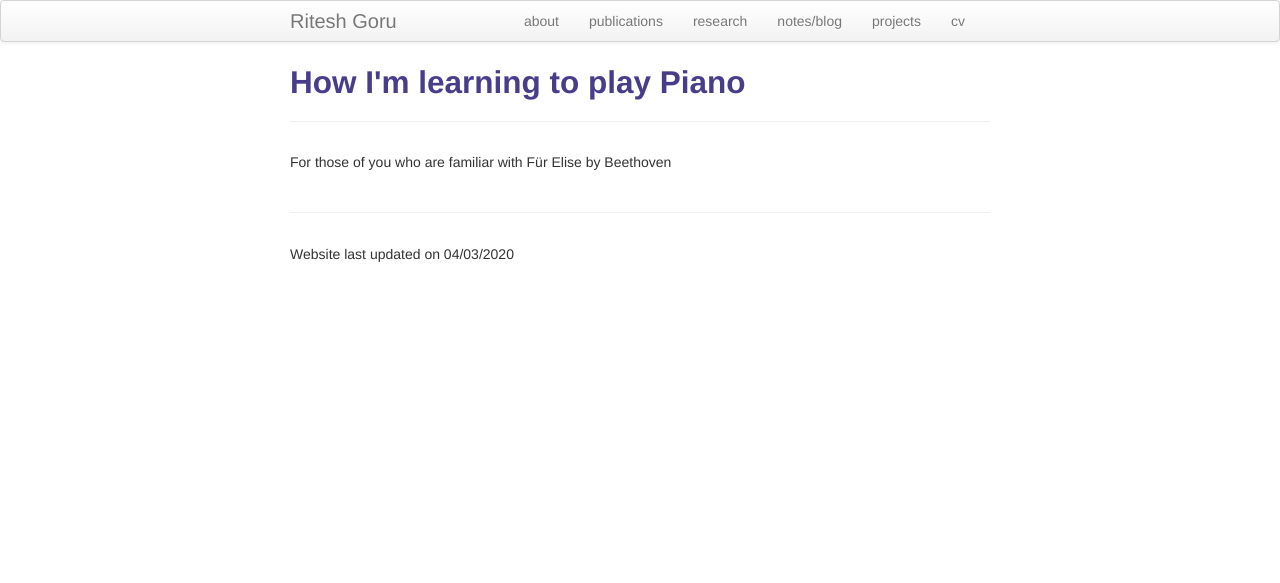
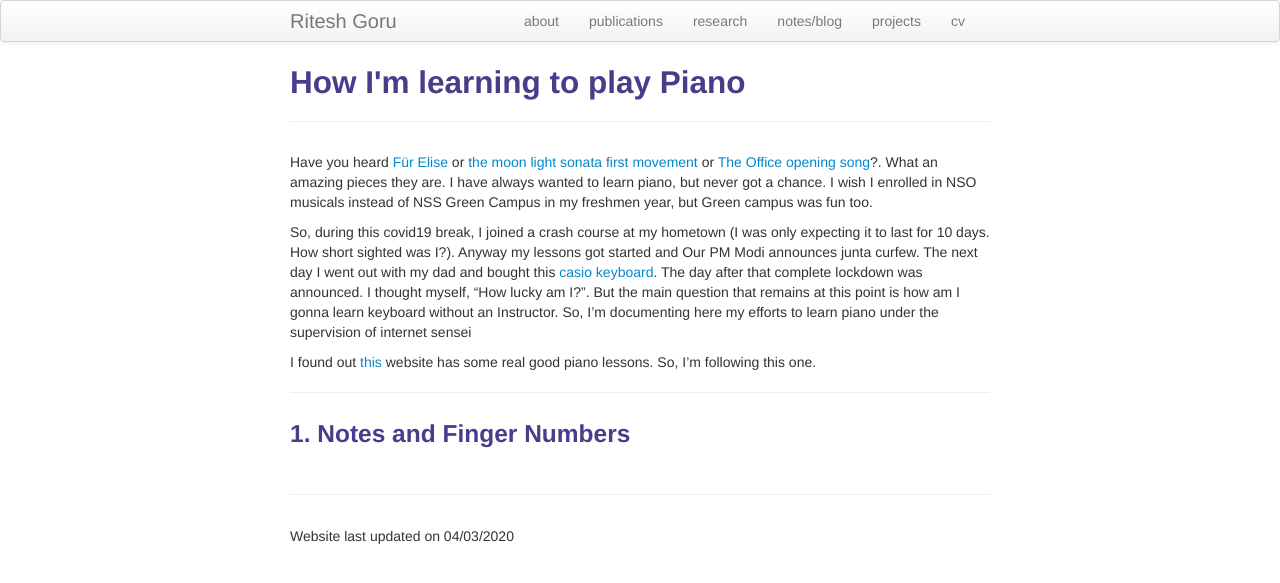
Before and after one commit to BlackWingedKing/BlackWingedKing.github.io, a Jekyll site: the page built from posts/keyboard.md, in a window 1280 px wide. Shown: the top 583 px of the page. Built offline with Jekyll 4.4.1, drawn with Linux system fonts in a browser that asks for light colours.

Commit message:
started piano

```diff
--- a/posts/keyboard.md
+++ b/posts/keyboard.md
@@ -3,4 +3,12 @@ layout: page
 title: How I'm learning to play Piano
 description: keyboard
 ---
-For those of you who are familiar with F&uuml;r Elise by Beethoven
+Have you heard [F&uuml;r Elise](https://www.youtube.com/watch?v=wfF0zHeU3Zs) or [the moon light sonata first movement](https://www.youtube.com/watch?v=sbTVZMJ9Z2I) or [The Office opening song](https://www.youtube.com/watch?v=LrBi4rX3TKg)?. What an amazing pieces they are.
+I have always wanted to learn piano, but never got a chance. I wish I enrolled in NSO musicals instead of NSS Green Campus in my freshmen year, but Green campus was fun too.
+
+So, during this covid19 break, I joined a crash course at my hometown (I was only expecting it to last for 10 days. How short sighted was I?). Anyway my lessons got started and Our PM Modi announces junta curfew. The next day I went out with my dad and bought this [casio keyboard](https://www.amazon.in/Casio-CTX700-Sensitive-Portable-Keyboard/dp/B0794RNK5V). The day after that complete lockdown was announced. I thought myself, "How lucky am I?". But the main question that remains at this point is how am I gonna learn keyboard without an Instructor. So, I'm documenting here my efforts to learn piano under the supervision of internet sensei
+
+I found out [this](https://courses.pianovideolessons.com/) website has some real good piano lessons. So, I'm following this one.
+
+---
+### 1. Notes and Finger Numbers
```
Also changed, not shown: pages/about.md (+4 -2 lines), 2 other files.
